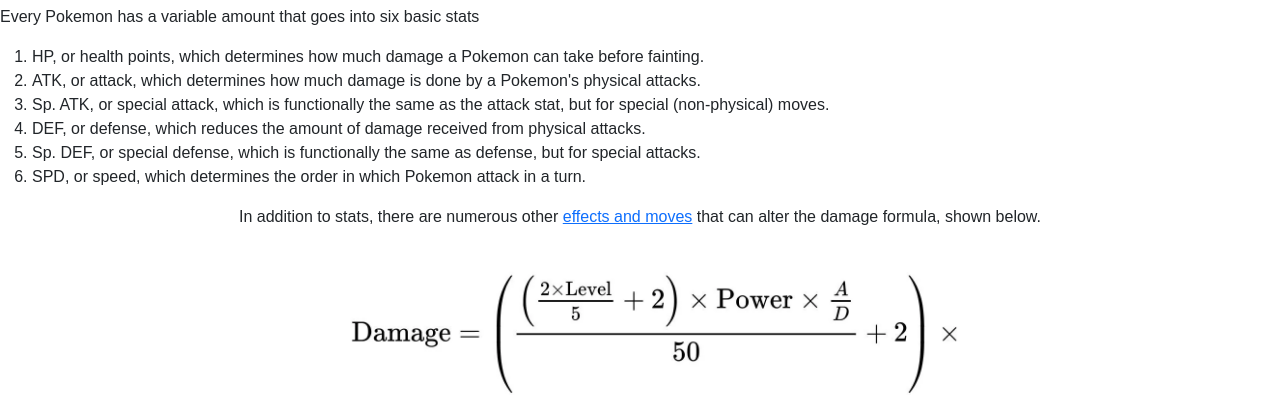
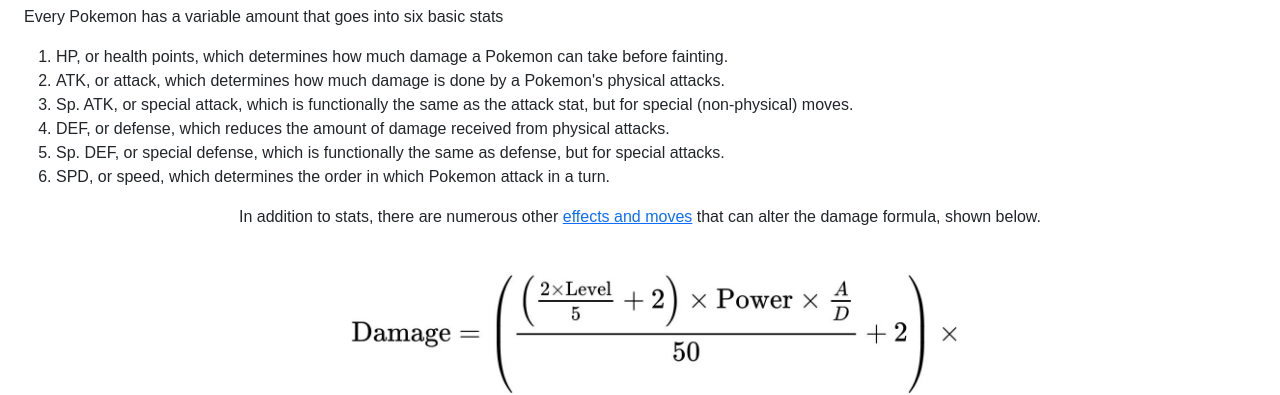
Before and after one commit to boedeckern/EducationalWebpage, a plain HTML site: page index.html in a window 1280 px wide. Shown: the part 430-825 px from the top of the page. Drawn offline with nearby package versions, Linux system fonts and the light colour scheme.

Commit message:
Increased the margins for the main content on both html pages

```diff
--- a/index.html
+++ b/index.html
@@ -13,8 +13,8 @@
             <h1>Pokemon Info</h1>
         </header>
         <article class="bottomHalf">
-            <section>
-                <h2 id="middleBar">Stats</h2>
+            <h2 id="middleBar">Stats</h2>
+            <section class="mx-4">
                 <p>Every Pokemon has a variable amount that goes into six basic stats</p>
                 <ol>
                     <li>HP, or health points, which determines how much damage a Pokemon can take before fainting.</li>
```
Also changed, not shown: page2.html (+1 -1 lines).
